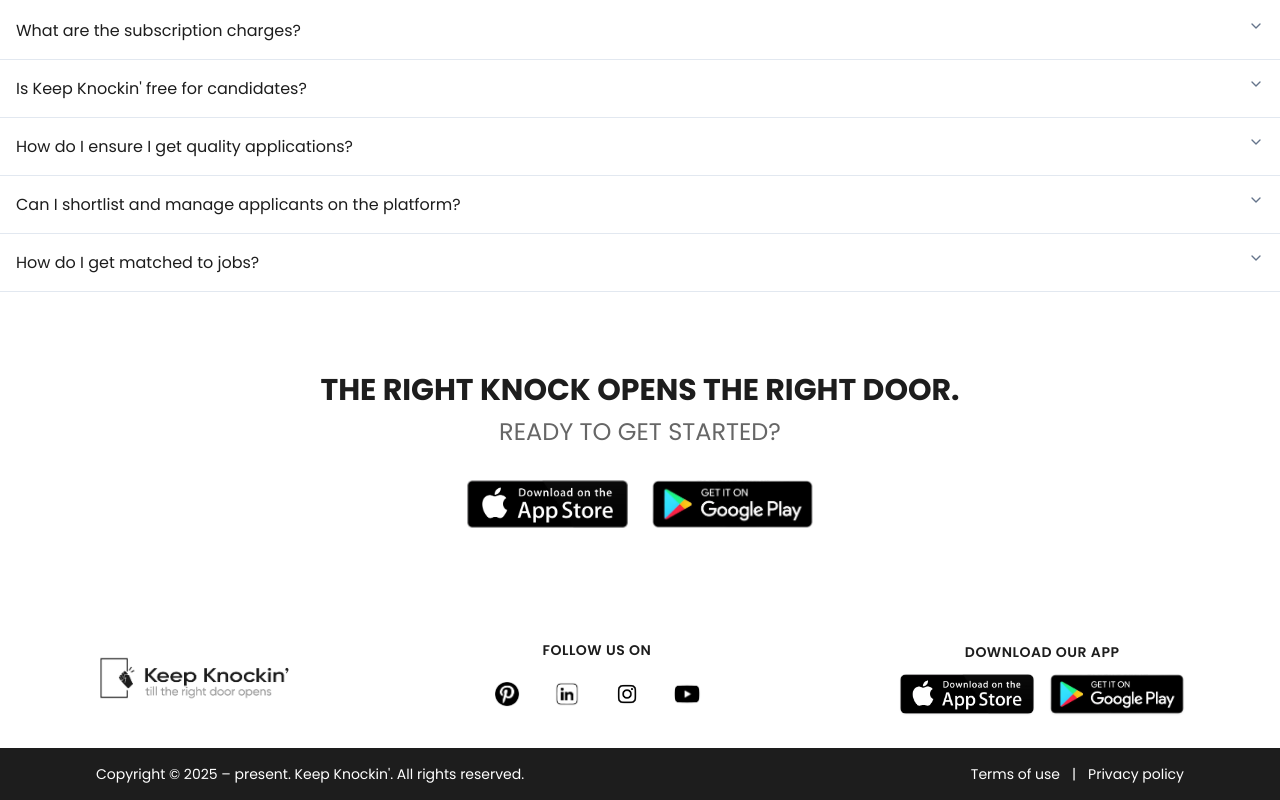
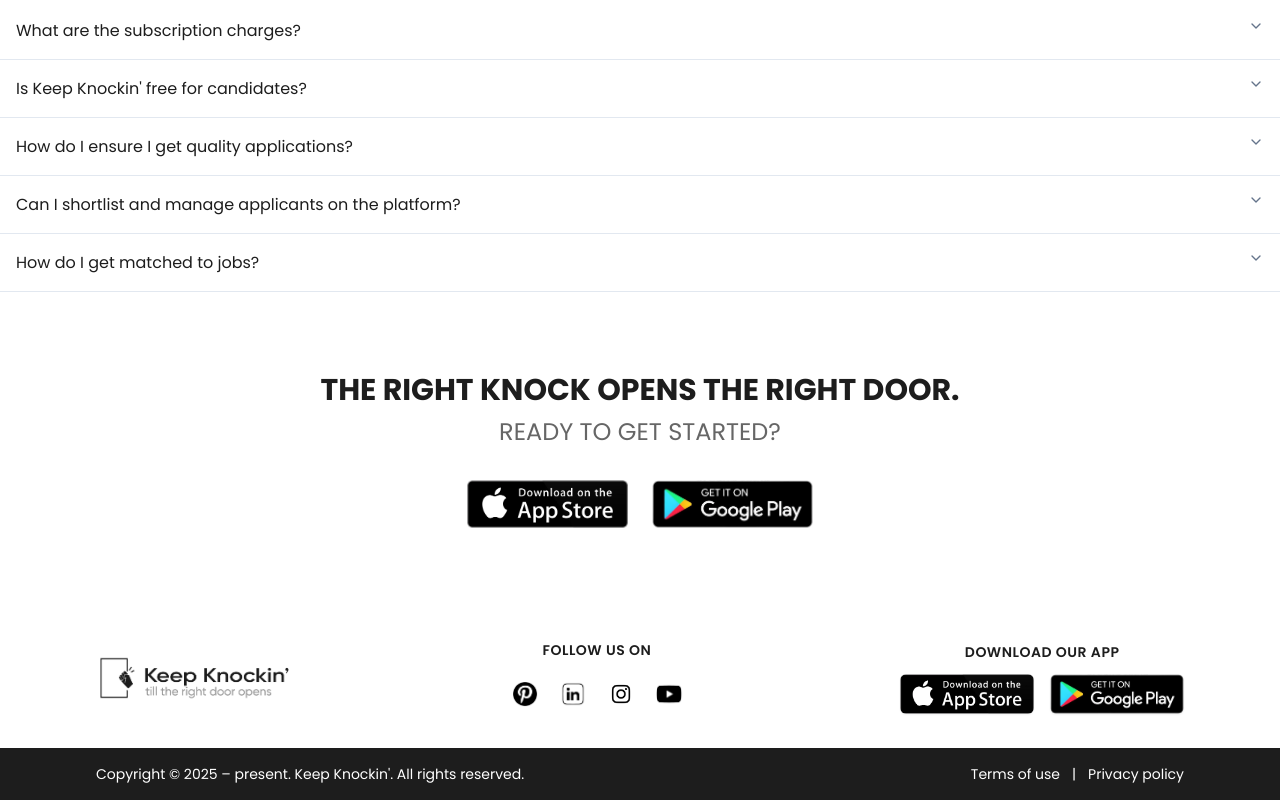
Before and after one commit to adventurepark52-ai/KeepKnockin2, a React (Vite) app: page / in a window 1280 px wide. Shown: the part 4187-4987 px from the top of the page. Built offline with nearby package versions, Linux system fonts and the light colour scheme.

Commit message:
reduce gap between social icons and replace with black and white versions

```diff
--- a/src/screens/Wireframe/sections/CallToActionSection/CallToActionSection.tsx
+++ b/src/screens/Wireframe/sections/CallToActionSection/CallToActionSection.tsx
@@ -55,7 +55,7 @@
               <span className="[font-family:'Poppins',Helvetica] font-semibold text-[#1d1d1d] text-sm tracking-[0.5px] uppercase">
                 FOLLOW US ON
               </span>
-              <div className="flex items-center gap-4">
+              <div className="flex items-center gap-1">
                 {socialIcons.map((social, index) => (
                   <a
                     key={index}
```
